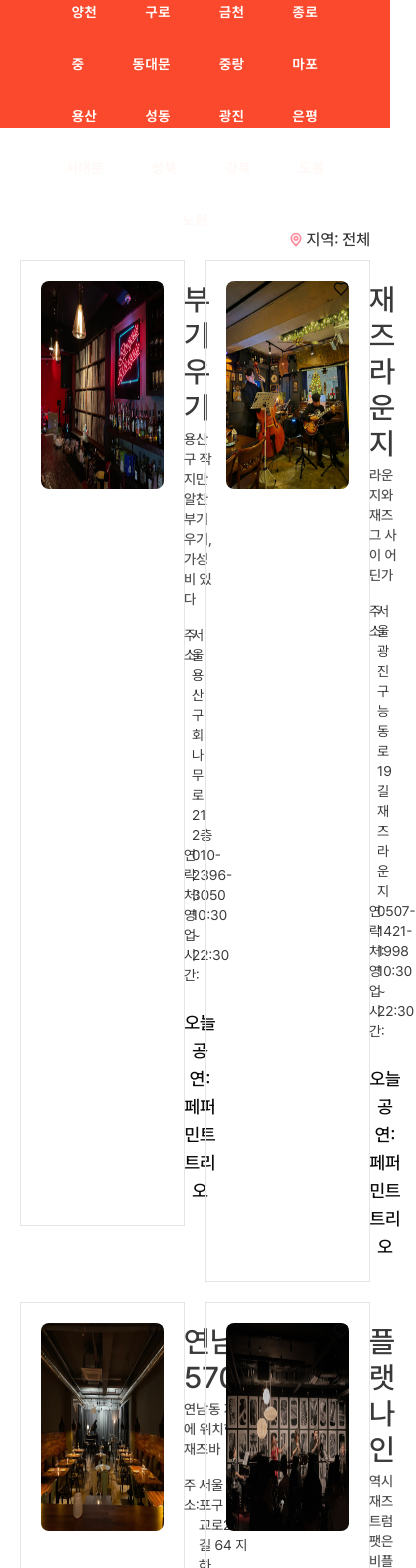
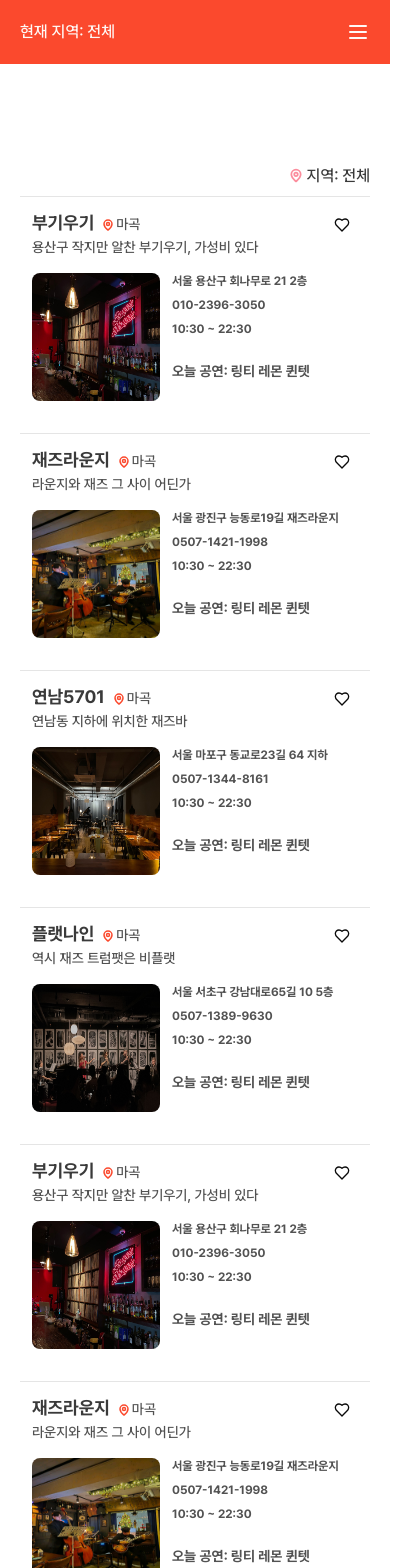
Before and after one commit to mrbonk97/jazz-soup, a Next.js app: page /location in a window 390 px wide. Shown: the top 1568 px of the page, 416 px wide, since content can reach past the window. Built offline with nearby package versions, Linux system fonts and the light colour scheme.

Commit message:
/location 모바일 대응

```diff
--- a/app/location/page.tsx
+++ b/app/location/page.tsx
@@ -1,4 +1,5 @@
 import { TopnavLocation } from "@/components/nav/top-nav-2";
+import { TopnavLocationSmall } from "@/components/nav/top-nav-3";
 import { JAZZ_BAR } from "@/constants";
 import { HeartIcon, MapPin } from "lucide-react";
 import { Metadata } from "next";
@@ -19,8 +20,9 @@ export const generateMetadata = async ({
 
 const LocationPage = ({ searchParams }: Props) => {
   return (
-    <main className="pt-52 flex flex-col items-center">
+    <main className="pt-36 md:pt-60 flex flex-col items-center">
       <TopnavLocation selectedLocation={searchParams.q} />
+      <TopnavLocationSmall selectedLocation={searchParams.q} />
       <section className="p-5 pb-2 text-right w-full lg:max-w-[1200px]">
         <h1 className="font-medium opacity-80">
           <MapPin
@@ -32,7 +34,7 @@ const LocationPage = ({ searchParams }: Props) => {
         </h1>
       </section>
       <section className="pt-0 p-5 w-full lg:max-w-[1200px]">
-        <ul className="grid grid-cols-2 gap-5">
+        <ul className="grid border-b grid-cols-1 lg:grid-cols-2 gap-5">
           {JAZZ_BAR.map((item) => (
             <JazzbarCard
               key={item.id}
@@ -72,7 +74,7 @@ const JazzbarCard = ({
   return (
     <li>
       <Link
-        className="relative p-5 border rounded-none flex gap-5 hover:bg-custom-1 hover:rounded-lg duration-300"
+        className="relative p-3 md:p-5 border-t md:border rounded-none flex flex-col-reverse md:flex-row justify-between gap-0 md:gap-5 hover:bg-custom-1 md:hover:rounded-lg duration-300"
         href={`/location/${id}`}
       >
         <HeartIcon
@@ -81,27 +83,52 @@ const JazzbarCard = ({
           strokeWidth={2}
           className="absolute right-5 top-5"
         />
+        <div className="flex gap-3 md:block">
           <Image
             src={imgUrl}
             alt="img"
             height={256}
             width={256}
-          className="h-52 w-52 rounded-lg"
+            className="h-32 w-32 md:h-52 md:w-52 rounded-lg"
           />
+          <ul className="flex flex-col gap-2 text-xs font-bold opacity-70">
+            <li className="md:hidden">{address1}</li>
+            <li className="md:hidden">{contact}</li>
+            <li className="md:hidden">10:30 ~ 22:30</li>
+            <li className="mt-4 md:hidden text-sm">
+              오늘 공연: 링티 레몬 퀸텟
+            </li>
+          </ul>
+        </div>
+
         <div>
           <hgroup>
-            <h2 className="text-3xl font-medium opacity-80">{title}</h2>
-            <p className="mt-1 text-sm font-medium opacity-70">{description}</p>
+            <div className="">
+              <h2 className="inline text-lg md:text-3xl font-bold md:font-medium opacity-80">
+                {title}
+              </h2>
+              <MapPin
+                className="ml-2 text-custom-2 text-xs inline"
+                size={12}
+                strokeWidth={3}
+              />
+              <span className="ml-0.5 font-medium text-sm opacity-70">
+                마곡
+              </span>
+            </div>
+            <p className="md:mt-1 text-sm font-medium opacity-70">
+              {description}
+            </p>
             <ul className="mt-4 grid grid-cols-5 gap-x-2 text-sm opacity-80">
-              <li className="col-span-1">주소: </li>
-              <li className="col-span-4">{address1}</li>
-              <li className="col-span-1">연락처: </li>
-              <li className="col-span-4">{contact}</li>
-              <li className="col-span-1">영업시간: </li>
-              <li className="col-span-4">10:30 ~ 22:30</li>
+              <li className="hidden md:block col-span-1">주소: </li>
+              <li className="hidden md:block col-span-4">{address1}</li>
+              <li className="hidden md:block col-span-1">연락처: </li>
+              <li className="hidden md:block col-span-4">{contact}</li>
+              <li className="hidden md:block col-span-1">영업시간: </li>
+              <li className="hidden md:block col-span-4">10:30 ~ 22:30</li>
             </ul>
           </hgroup>
-          <h4 className="mt-6 text-lg font-medium text-center">
+          <h4 className="hidden md:block mt-6 text-lg font-medium text-center">
             오늘공연: 페퍼민트 트리오
           </h4>
         </div>
--- a/components/carousel/main-carousel.tsx
+++ b/components/carousel/main-carousel.tsx
@@ -44,7 +44,7 @@ export const MainCarousel = () => {
           </CarouselItem>
           <CarouselItem>
             <ItemCard
-              imageUrl="/images/carousel/main-carousel/full-shot-plus-sized-woman-stretching.jpg"
+              imageUrl="/images/carousel/main-carousel/beautiful-mountain-landscape.jpg"
               title="생각나는 제목3"
             />
           </CarouselItem>
--- a/components/nav/footer.tsx
+++ b/components/nav/footer.tsx
@@ -2,7 +2,7 @@ import Link from "next/link";
 
 export const Footer = () => {
   return (
-    <footer className="mt-40 py-10 w-full border-t bg-background flex items-center justify-center">
+    <footer className="mt-10 md:mt-40 py-10 w-full border-t bg-background flex items-center justify-center">
       <ul className="flex gap-5 text-sm">
         <li>
           <Link className="hover:underline underline-offset-2" href={"/policy"}>
--- a/components/nav/top-nav-2.tsx
+++ b/components/nav/top-nav-2.tsx
@@ -37,9 +37,9 @@ export const TopnavLocation = ({ selectedLocation }: Props) => {
   return (
     <section
       ref={ref}
-      className="fixed z-10 top-20 p-5 px-10 h-32 w-full bg-custom-2 flex2 duration-300"
+      className="hidden md:flex items-center justify-center fixed z-10 top-20 p-5 px-10 w-full bg-custom-2 duration-300"
     >
-      <ul className="flex2 flex-wrap gap-4 text-sm font-bold lg:max-w-[1200px]">
+      <ul className="flex2 flex-wrap gap-2 lg:gap-4 text-sm font-bold lg:max-w-[1200px]">
         {LOCATION.map((item) => {
           return (
             <li
--- /dev/null
+++ b/components/nav/top-nav-3.tsx
@@ -0,0 +1,91 @@
+"use client";
+import { LOCATION } from "@/constants";
+import { useRouter } from "next/navigation";
+import { useEffect, useRef } from "react";
+import {
+  Drawer,
+  DrawerClose,
+  DrawerContent,
+  DrawerDescription,
+  DrawerFooter,
+  DrawerHeader,
+  DrawerTitle,
+  DrawerTrigger,
+} from "@/components/ui/drawer";
+import { MenuIcon } from "lucide-react";
+
+interface Props {
+  selectedLocation: string | undefined;
+}
+
+export const TopnavLocationSmall = ({ selectedLocation }: Props) => {
+  const router = useRouter();
+  const ref = useRef<HTMLDivElement>(null);
+
+  const handleClick = (e: string) => {
+    if (selectedLocation == e) router.push(`/location`);
+    else router.push(`/location?q=${e}`);
+  };
+
+  useEffect(() => {
+    if (!ref.current) return;
+    let initScrollPos = window.scrollY;
+
+    const handleScroll = () => {
+      if (!ref.current) return;
+      const currentScrollPos = window.scrollY;
+      ref.current!.style.top =
+        initScrollPos > currentScrollPos ? "80px" : "0px";
+      initScrollPos = currentScrollPos;
+    };
+
+    window.addEventListener("scroll", handleScroll);
+    return () => {
+      window.removeEventListener("scroll", handleScroll);
+    };
+  }, []);
+
+  return (
+    <section
+      ref={ref}
+      className="flex items-center justify-between md:hidden fixed z-10 top-20 p-5 w-full text-custom-1 bg-custom-2 duration-300"
+    >
+      <h2 className="font-medium">현재 지역: {selectedLocation || "전체"}</h2>
+      <Drawer>
+        <DrawerTrigger>
+          <span className="sr-only">메뉴 열기 open menu</span>
+          <MenuIcon />
+        </DrawerTrigger>
+        <DrawerContent>
+          <DrawerHeader>
+            <DrawerTitle>지역 변경</DrawerTitle>
+            <DrawerDescription>
+              다른 지역의 재즈바를 확인해보세요
+            </DrawerDescription>
+          </DrawerHeader>
+          <DrawerFooter>
+            <ul className="text-sm font-bold space-y-3 max-h-[600px] overflow-y-auto">
+              {LOCATION.map((item) => {
+                return (
+                  <DrawerClose
+                    asChild
+                    key={item}
+                    role="button"
+                    onClick={() => handleClick(item)}
+                    aria-pressed={item == selectedLocation}
+                    className="p-4 text-center rounded bg-custom-1 aria-pressed:bg-custom-2 aria-pressed:text-custom-1"
+                  >
+                    <li>{item}</li>
+                  </DrawerClose>
+                );
+              })}
+            </ul>
+            <DrawerClose className="py-4 w-full border rounded">
+              닫기
+            </DrawerClose>
+          </DrawerFooter>
+        </DrawerContent>
+      </Drawer>
+    </section>
+  );
+};
--- a/components/nav/top-nav.tsx
+++ b/components/nav/top-nav.tsx
@@ -23,12 +23,18 @@ export const Topnav = () => {
   return (
     <nav
       ref={ref}
-      className="fixed z-10 top-0 px-20 h-20 w-full flex items-center justify-between border-b bg-background duration-300"
+      className="fixed z-10 top-0 px-5 lg:px-20 h-20 w-full flex items-center justify-between border-b bg-background duration-300"
     >
       <Link href={"/"}>
-        <Image src={"/logo.png"} alt="logo" width={80} height={50} />
+        <Image
+          src={"/logo.png"}
+          alt="logo"
+          width={80}
+          height={50}
+          className="w-16"
+        />
       </Link>
-      <ul className="text-lg font-bold space-x-10">
+      <ul className="text-sm lg:text-lg font-bold space-x-5 lg:space-x-10">
         {TOP_MENU.map((item) => (
           <li key={item.url} className="inline">
             <Link
```
Lines whose indentation alone changed are shown as unchanged.
